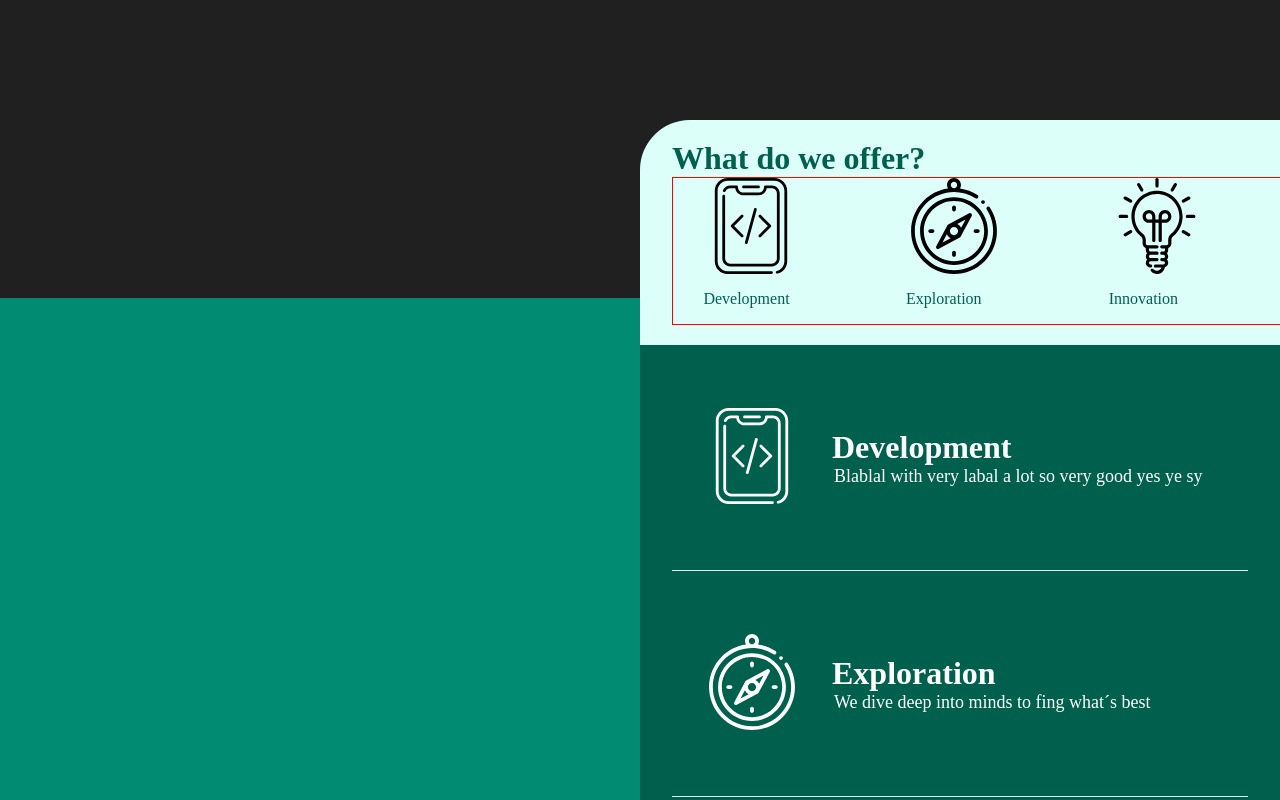
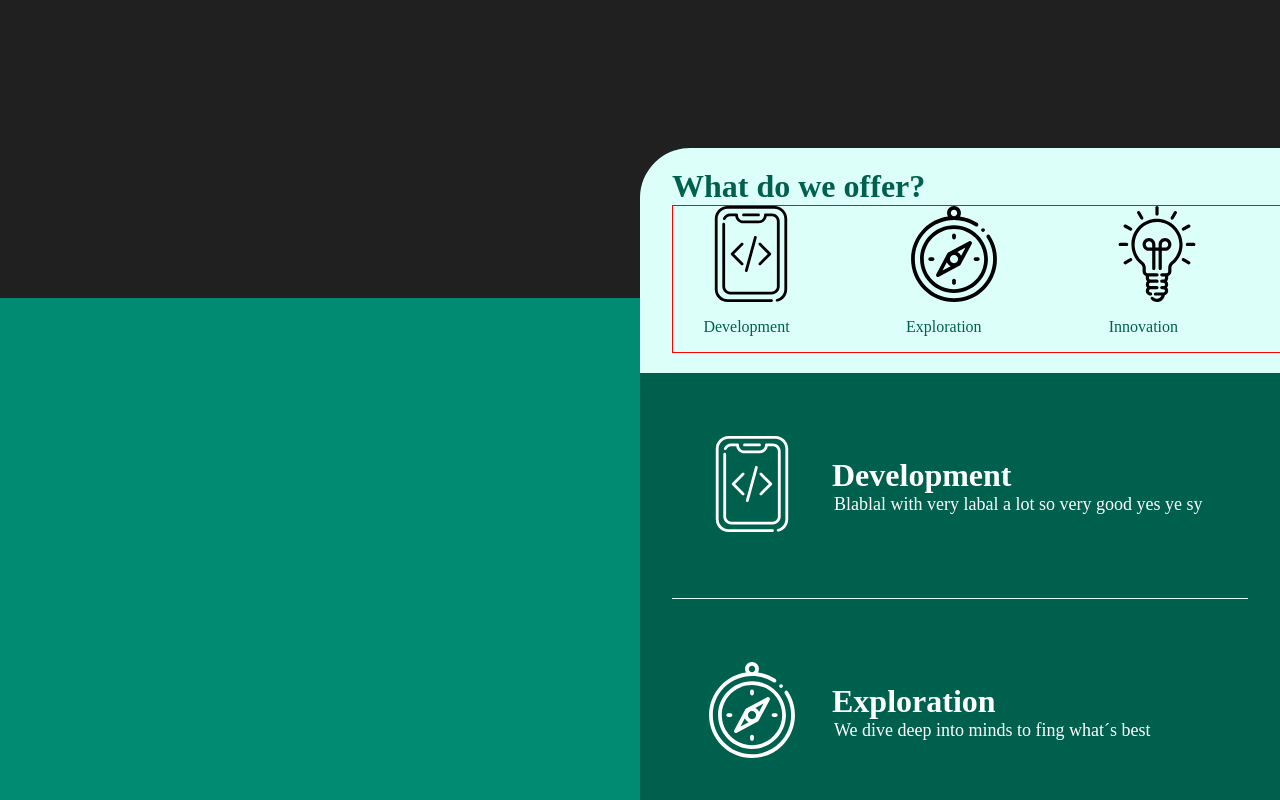
Before and after one commit to CommonDevs/commondev-web, a React (Create React App) app: page / in a window 1280 px wide. Shown: the part 360-1160 px from the top of the page. Built offline with nearby package versions, Linux system fonts and the light colour scheme; a web font is replaced by a local one.

Commit message:
Fix Info Styles

```diff
--- a/src/components/info/styles/InfoStyles.js
+++ b/src/components/info/styles/InfoStyles.js
@@ -1,8 +1,8 @@
 import styled from 'styled-components';
 
 export const Container = styled.div `
-    position: absolute;
-    top: 60%;
+    position: relative;
+    top: -150px;
     border-radius: 50px 0 0 50px;
     right: 0;
     display: flex;
@@ -10,7 +10,7 @@ export const Container = styled.div `
     justify-content: flex-end;
     align-items: center;
     background-color: #00604E;
-    margin: 0;
+    margin-left:auto;
     width: 50%;
     //border: 1px solid pink;
     overflow: hidden;
```
